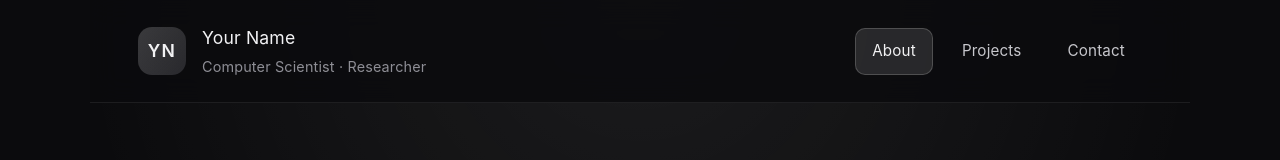
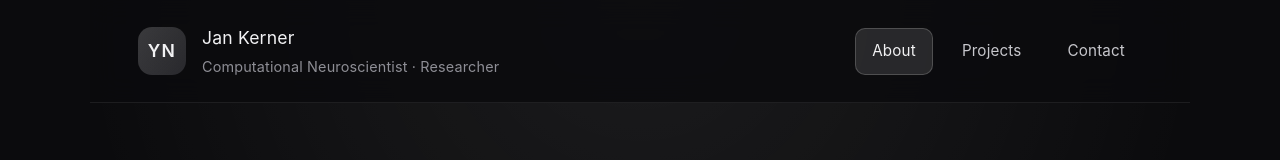
Before and after one commit to dtc103/dtc103.github.io, a plain HTML site: page index.html in a window 1280 px wide. Shown: the top 160 px of the page. Drawn offline with Linux system fonts and the light colour scheme.

Commit message:
index.html

```diff
--- a/index.html
+++ b/index.html
@@ -13,8 +13,8 @@
     <div class="brand">
       <div class="logo">YN</div>
       <div>
-        <p class="brand-name">Your Name</p>
-        <p class="brand-role">Computer Scientist · Researcher</p>
+        <p class="brand-name">Jan Kerner</p>
+        <p class="brand-role">Computational Neuroscientist · Researcher</p>
       </div>
     </div>
     <nav class="navigation">
```
